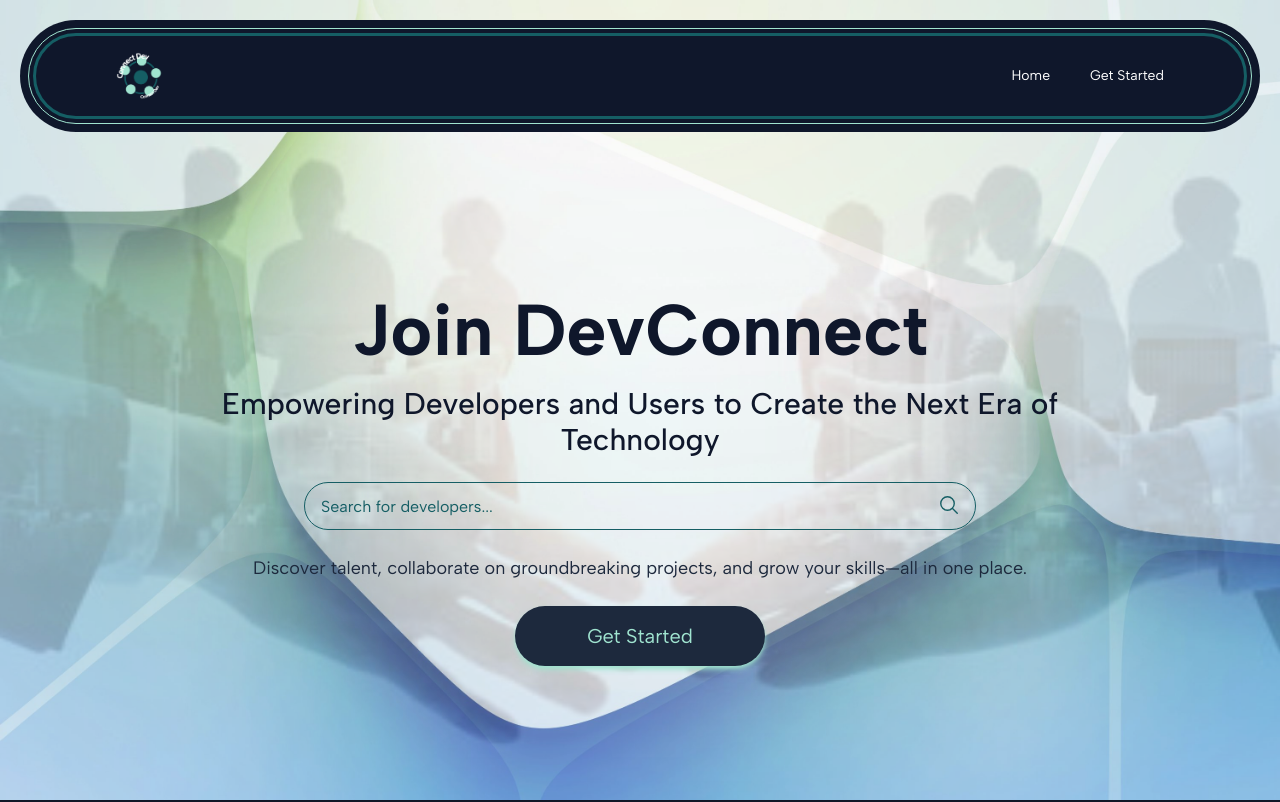
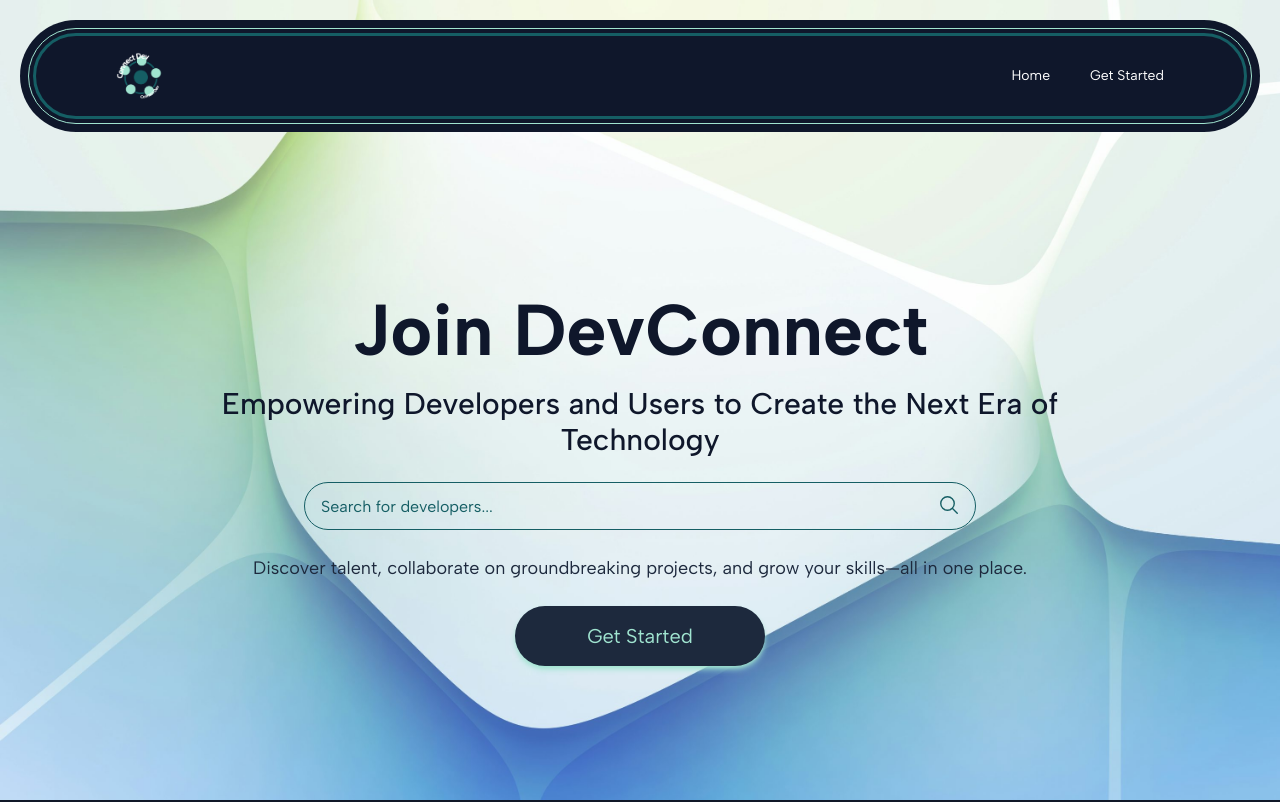
Before and after one commit to sadafshahab12/Assessment-Task-for-the-position-of-FrontEnd-Web-Developer, a React (Vite) app: page / in a window 1280 px wide. Shown: the top 802 px of the page. Built offline with nearby package versions, Linux system fonts and the light colour scheme.

Commit message:
remove home image

```diff
--- a/src/index.css
+++ b/src/index.css
@@ -41,29 +41,6 @@
   }
 }
 
-/* .star {
-  position: absolute;
-  width: 10px;
-  height: 10px;
-  border-radius: 50%;
-  pointer-events: none;
-  background: radial-gradient(circle, #ffffff, #00ffff);
-  opacity: 0.8;
-  animation: sparkle 0.8s ease-out forwards;
-  z-index: 9999;
-}
-
-@keyframes sparkle {
-  0% {
-    transform: scale(1) translate(0, 0);
-    opacity: 1;
-  }
-  100% {
-    transform: scale(0.5) translateY(-20px);
-    opacity: 0;
-  }
-} */
-
 .image {
   background: url("/bg-1.jpg");
   background-size: cover;
@@ -71,20 +48,6 @@
   width: 100%;
   position: relative;
   z-index: 1;
-}
-.image::before {
-  content: "";
-  position: absolute;
-  top: 0;
-  left: 0;
-  width: 100%;
-  height: 100%;
-  background: url("/connect.jpg");
-  background-position: center;
-  background-repeat: no-repeat;
-  background-size: cover;
-  opacity: 0.2;
-  z-index: -1;
 }
 .get-started-bg {
   background: linear-gradient(#a0e4d0, #155e64);
```
